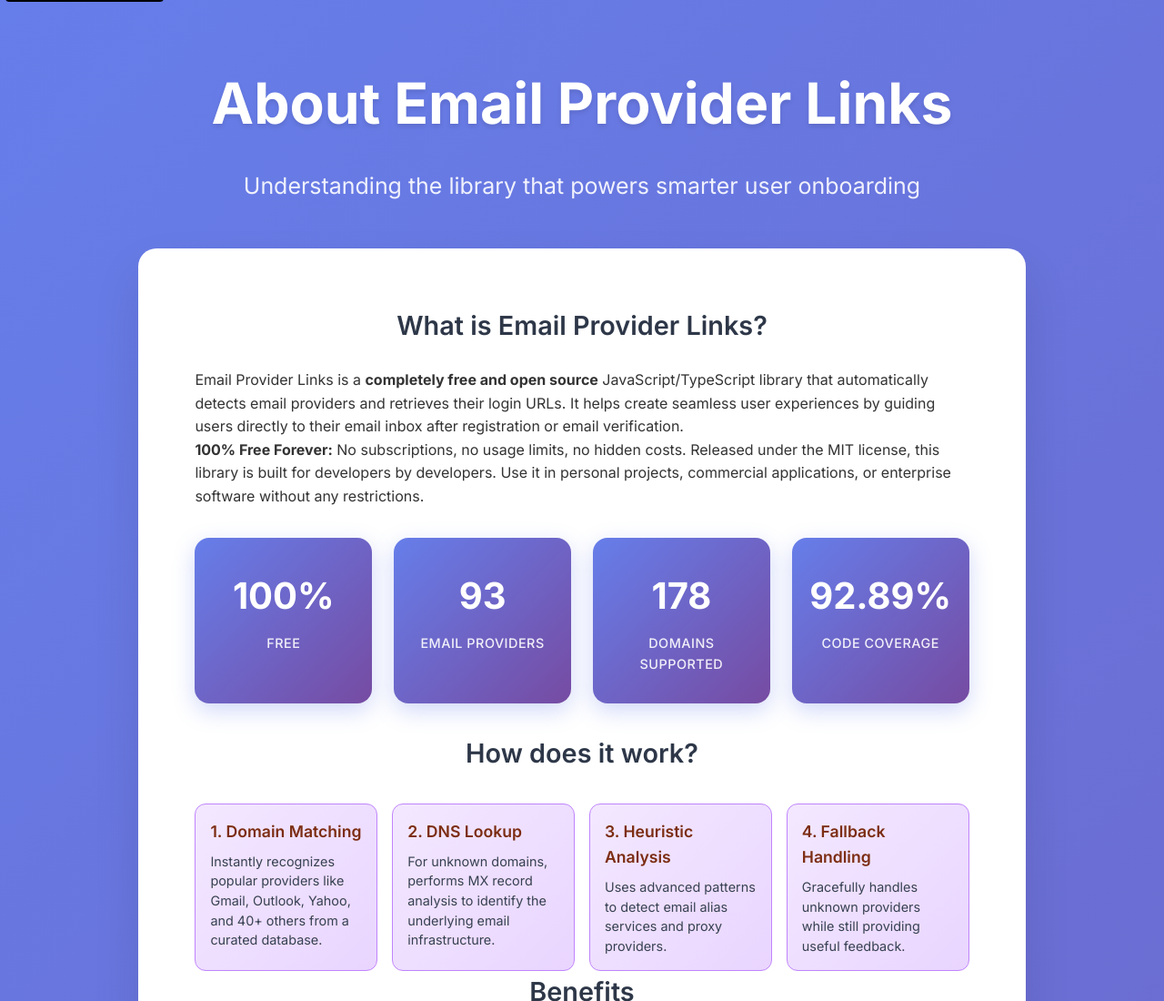
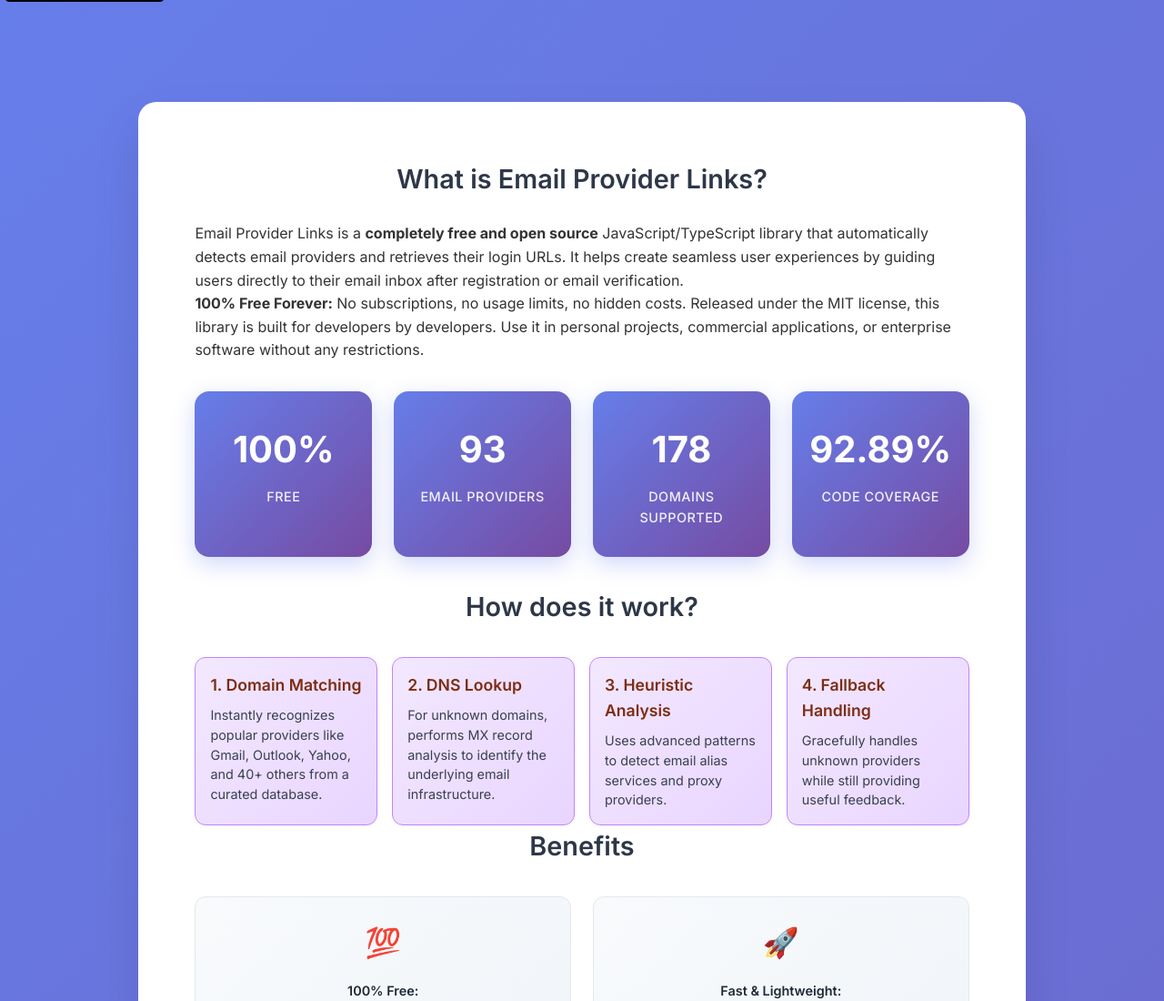
Before and after one commit to MikkelScheike/email-provider-links-demo, a website: page about.html in a window 1280 px wide. Shown: the top 1100 px of the page at 91% size. Drawn offline with Linux system fonts and the light colour scheme.

Commit message:
Remove header text from about page

```diff
--- a/about.html
+++ b/about.html
@@ -16,8 +16,6 @@
     <div class="container">
         <!-- Header -->
         <div class="demo-header">
-            <h1>About Email Provider Links</h1>
-            <p>Understanding the library that powers smarter user onboarding</p>
         </div>
 
         <main id="main-content" class="signup-card">
```
